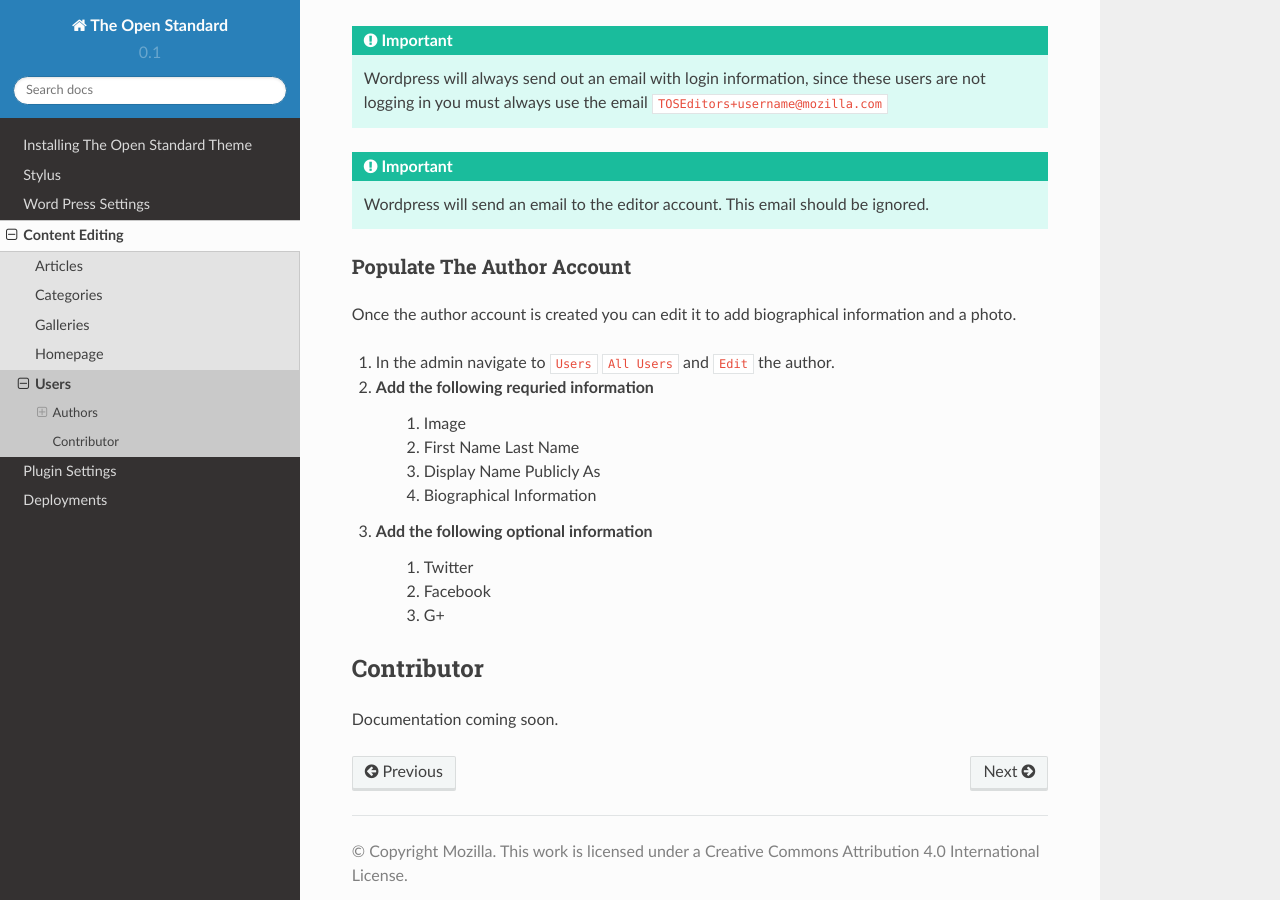
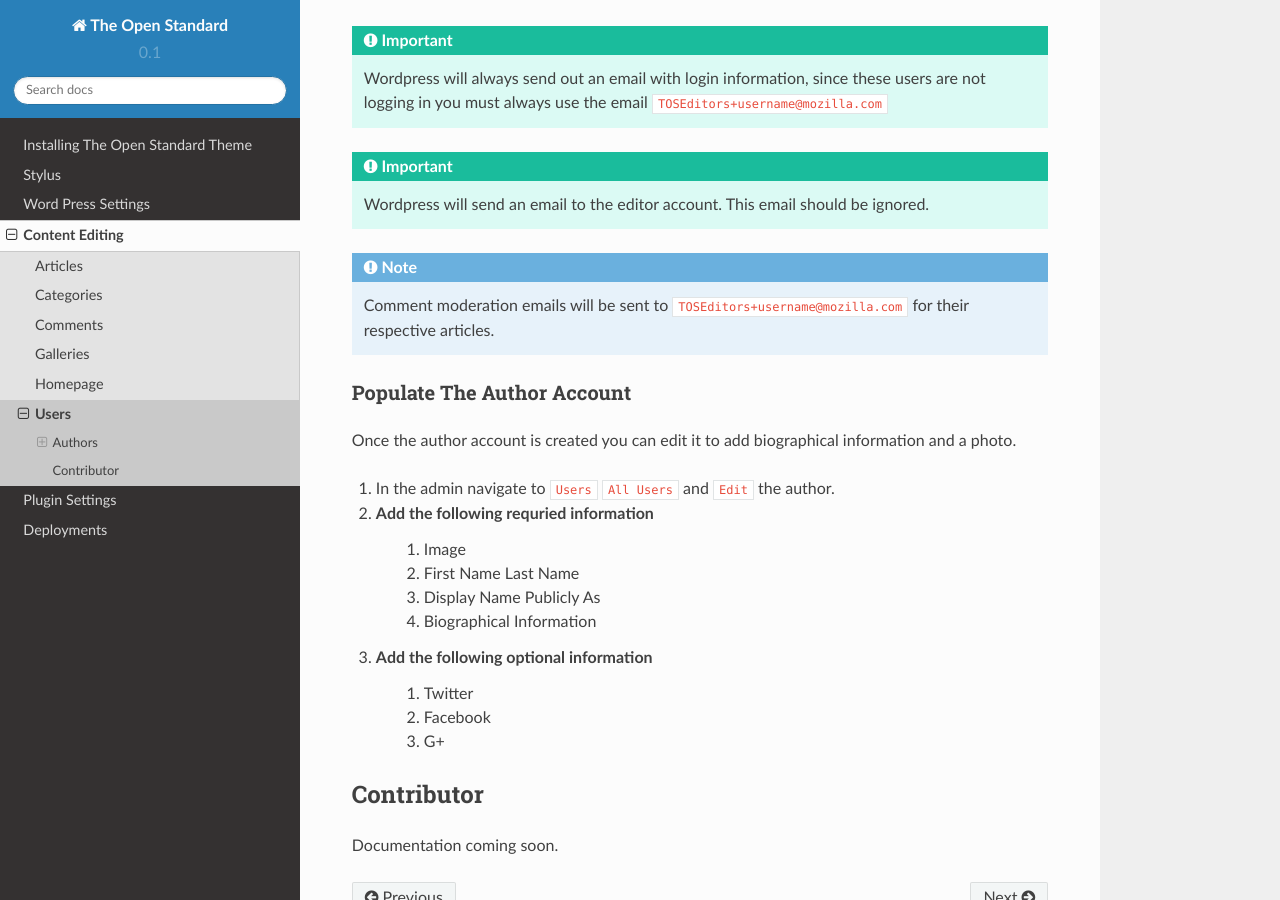
Before and after one commit to mozilla/theopenstandard, a Sphinx documentation site: the page built from docs/users.rst, in a window 1280 px wide and 900 px high, scrolled down 883 px. Built offline with Sphinx 7.4.7 and the Read the Docs theme 2.0.0, drawn with Linux system fonts in a browser that asks for light colours.

Commit message:
Stubbed out comment docs, added note about users and who gets moderation emails!

```diff
--- a/docs/contentediting.rst
+++ b/docs/contentediting.rst
@@ -13,6 +13,7 @@ Content Editing
 
    articles
    categories
+   comments
    galleries
    homepage
    users
--- a/docs/users.rst
+++ b/docs/users.rst
@@ -34,6 +34,7 @@ Create The Author Account
 
 .. important::  Wordpress will send an email to the editor account. This email should be ignored.
 
+.. note::  Comment moderation emails will be sent to ``TOSEditors+username@mozilla.com`` for their respective articles.
 
 Populate The Author Account
 ~~~~~~~~~~~~~~~~~~~~~~~~~~~
```
Also changed, not shown: docs/comments.rst (added, +14 -0 lines), docs/images/comment-settings.jpg (added).
